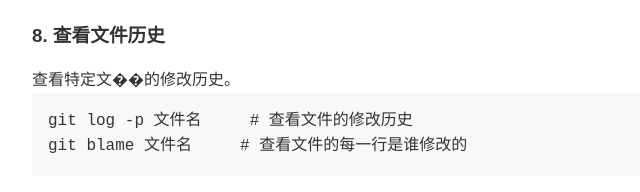
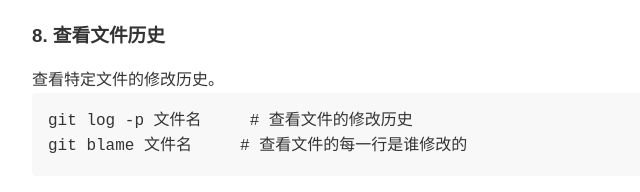
Before and after one commit to kingmissh/my-blog, a plain HTML site: page articles/first-post.html in a window 1280 px wide. Shown: the part 1562-1754 px from the top of the page, 224-864 px from the left. Drawn offline with Linux system fonts and the light colour scheme.

Commit message:
修复文章页面的文字显示错误

```diff
--- a/articles/first-post.html
+++ b/articles/first-post.html
@@ -73,7 +73,7 @@ git reset --hard HEAD^  # 撤销最近一次提交</code></pre>
 
             <section>
                 <h3>8. 查看文件历史</h3>
-                <p>查看特定文��的修改历史。</p>
+                <p>查看特定文件的修改历史。</p>
                 <pre><code>git log -p 文件名     # 查看文件的修改历史
 git blame 文件名     # 查看文件的每一行是谁修改的</code></pre>
             </section>
```
